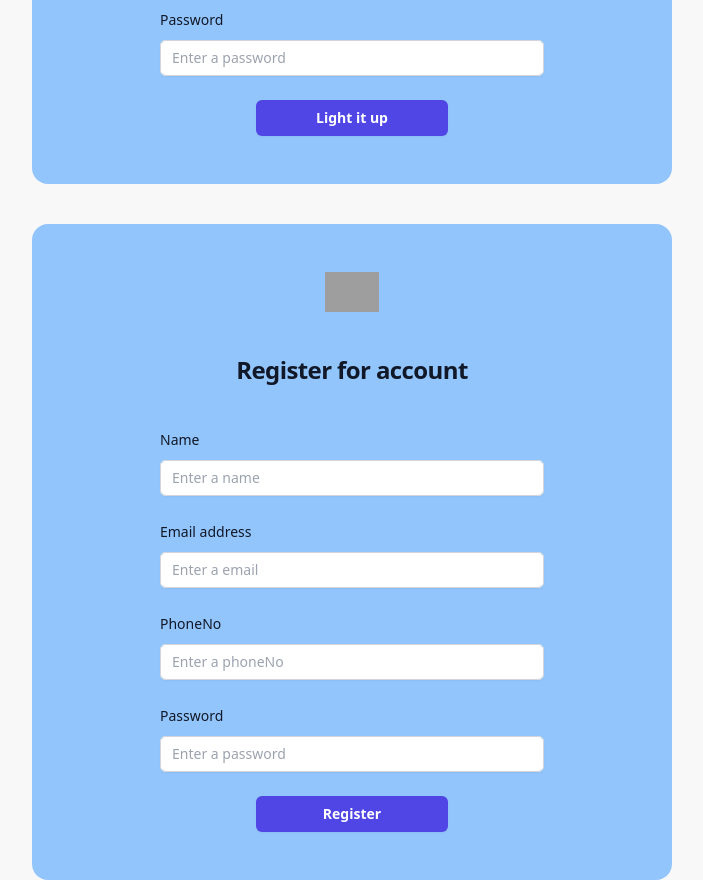
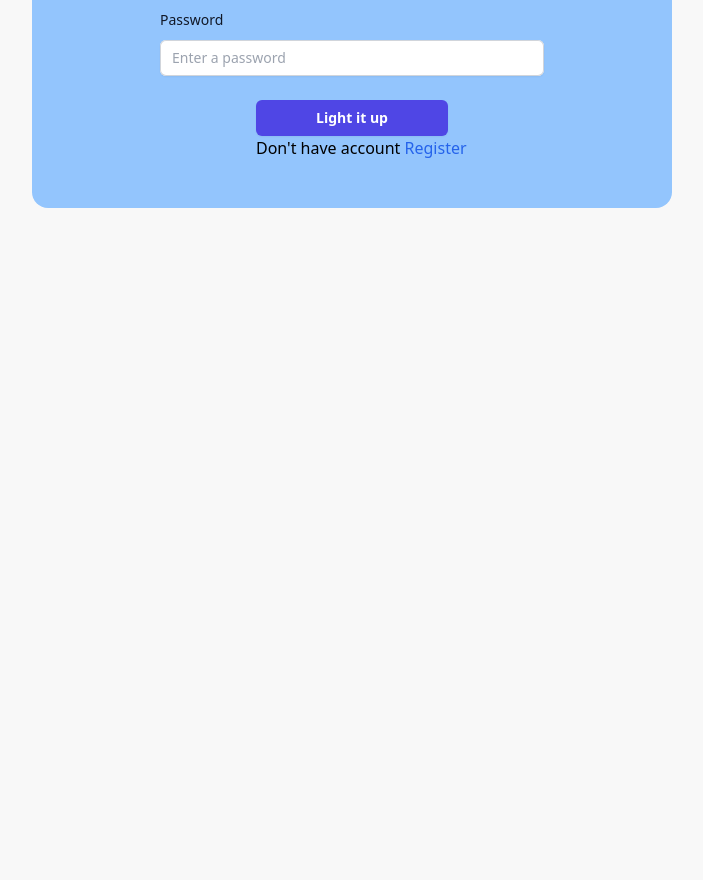
Before and after one commit to Akashdckap/E-Commerce_Application, a Next.js app in the folder Client/: page / in a window 1280 px wide. Shown: the part 400-1280 px from the top of the page, without its empty margins (288-991 px from the left). After the commit the page ends 800 px from the top, so only its background shows below. Built offline with nearby package versions, Linux system fonts and the light colour scheme; grey boxes are pictures that could not be loaded.

Commit message:
Register and Login UI

```diff
--- a/Client/src/pages/UserPlaceOrder/index.js
+++ b/Client/src/pages/UserPlaceOrder/index.js
@@ -175,7 +175,7 @@ export default function UserPlaceOrder() {
                                 </div>
                             </div>
                         </div>
-                        <div>
+                        {/* <div>
                             <div>{addresses.map((address, index) => {
                                 return (
                                     <div className="border border-solid bg-white rounded-md my-8 p-3">
@@ -198,7 +198,7 @@ export default function UserPlaceOrder() {
                                     </div>
                                 )
                             })}</div>
-                        </div>
+                        </div> */}
 
                     </div>
                     <div className="pb-10">
--- a/Client/src/pages/login.js
+++ b/Client/src/pages/login.js
@@ -20,16 +20,25 @@ export default function Login() {
         password: '',
     });
     const [registerFormData, setRegisterFormData] = useState({
-        name:"",
-        email:"",
-        phoneNo:"",
-        password:""
-    })
+        name: "",
+        email: "",
+        phoneNo: "",
+        password: ""
+    });
+    const [isVisible, setIsVisible] = useState(true)
+
+    const showRegisterForm = () => {
+        setIsVisible(false)
+    }
+    const showLoginForm = () => {
+        setIsVisible(true)
+    }
+
     const [registerFormDataErrors, setRegisterFormDataErrors] = useState({
-        name:"",
-        email:"",
-        phoneNo:"",
-        password:""
+        name: "",
+        email: "",
+        phoneNo: "",
+        password: ""
     })
 
     const router = useRouter()
@@ -63,7 +72,7 @@ export default function Login() {
         delete errors[name]
     };
     const [createAdmins, { data, loading, error }] = useMutation(CREATE_ADMINS)
-    const handleSubmitRegister = async (e) =>{
+    const handleSubmitRegister = async (e) => {
         e.preventDefault()
 
     }
@@ -93,7 +102,7 @@ export default function Login() {
                 <Link href={'/customerLogin'} className='border border-solid h-10 w-25 p-2 border-violet-400 text-violet-400 hover:bg-violet-50 rounded-md flex justify-center items-center' >Customer Login</Link>
                 <Link href={'/customerRegister'} className='border border-solid h-10 w-25 p-2 border-indigo-400 text-indigo-400 hover:bg-indigo-50 rounded-md flex justify-center items-center'>Customer Register</Link>
             </div>
-            <div className="flex min-h-full flex-1 flex-col justify-center px-6 py-12 lg:px-8 w-1/2 m-auto mt-10 bg-blue-300 rounded-2xl">
+            <div className={`flex min-h-full flex-1 flex-col justify-center px-6 py-12 lg:px-8 w-1/2 m-auto mt-10 bg-blue-300 rounded-2xl ${isVisible ? '' : 'hidden'}`}>
                 <div className="sm:mx-auto sm:w-full sm:max-w-sm">
                     <img
                         className="mx-auto h-10 w-auto"
@@ -104,7 +113,7 @@ export default function Login() {
                         Login your account
                     </h2>
                 </div>
-                <div className="mt-10 sm:mx-auto sm:w-full sm:max-w-sm">
+                <div className={`mt-10 sm:mx-auto sm:w-full sm:max-w-sm`}>
                     {error && <p>Error: {error.message}</p>}
                     <form className="space-y-6" onSubmit={handleSubmit} >
                         <div>
@@ -146,12 +155,13 @@ export default function Login() {
                             <button type="submit" className="flex justify-center w-1/2 m-auto rounded-md bg-indigo-600 px-3 py-1.5 text-sm font-semibold leading-6 text-white shadow-sm hover:bg-indigo-500 focus-visible:outline focus-visible:outline-2 focus-visible:outline-offset-2 focus-visible:outline-indigo-600">
                                 Light it up
                             </button>
+                            <p className='ml-24'>Don't have account <button className='text-blue-600' onClick={showRegisterForm}>Register</button></p>
                         </div>
                     </form>
                 </div>
             </div>
             {/* Register form */}
-            <div>
+            <div className={`${isVisible ? 'hidden' : ''}`}>
                 <div className="flex min-h-full flex-1 flex-col justify-center px-6 py-12 lg:px-8 w-1/2 m-auto mt-10 bg-blue-300 rounded-2xl">
                     <div className="sm:mx-auto sm:w-full sm:max-w-sm">
                         <img
@@ -236,6 +246,7 @@ export default function Login() {
                                 <button type="submit" className="flex justify-center w-1/2 m-auto rounded-md bg-indigo-600 px-3 py-1.5 text-sm font-semibold leading-6 text-white shadow-sm hover:bg-indigo-500 focus-visible:outline focus-visible:outline-2 focus-visible:outline-offset-2 focus-visible:outline-indigo-600">
                                     Register
                                 </button>
+                                <p className='ml-24'>already have account <button className='text-blue-600' onClick={showLoginForm}>Login</button></p>
                             </div>
                         </form>
                     </div>
```
